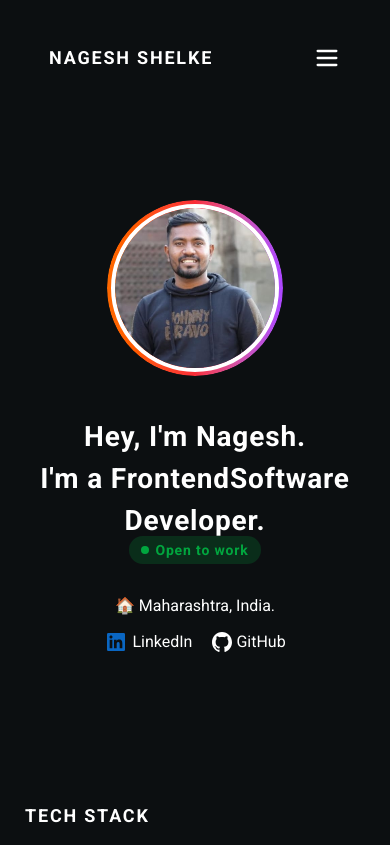
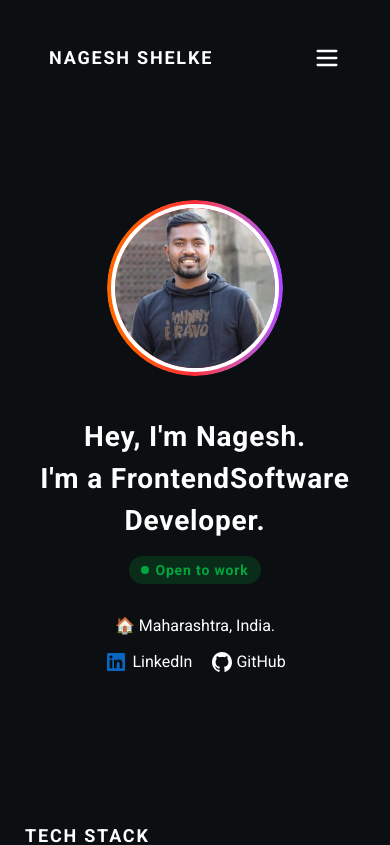
Before and after one commit to NageshShelke/my-app, a React (Vite) app: page / in a window 390 px wide. Shown: the top 845 px of the page. Built offline with nearby package versions, Linux system fonts and the light colour scheme.

Commit message:
updatd responsiveness

```diff
--- a/src/Componants/About.jsx
+++ b/src/Componants/About.jsx
@@ -24,7 +24,7 @@ const About = () => {
               <span className="text-white">Hey, I'm Nagesh.</span> I'm a Frontend
               <br className="max-md:hidden" />
               Software Developer.
-              <div className="bg-green-600/20 absolute max-md:relative right-0 bottom-1.5 whitespace-nowrap text-green-600 hover:bg-green-500/20 text-sm px-3 py-1 rounded-full inline-block hover:text-green-500">
+              <div className="mt-5 bg-green-600/20 absolute max-md:relative right-0 bottom-1.5 whitespace-nowrap text-green-600 hover:bg-green-500/20 text-sm px-3 py-1 rounded-full inline-block hover:text-green-500">
                 <span className="p-1 mb-px mr-1.5 inline-block bg-green-600 rounded-full"></span>
                 Open to work
               </div>
```
